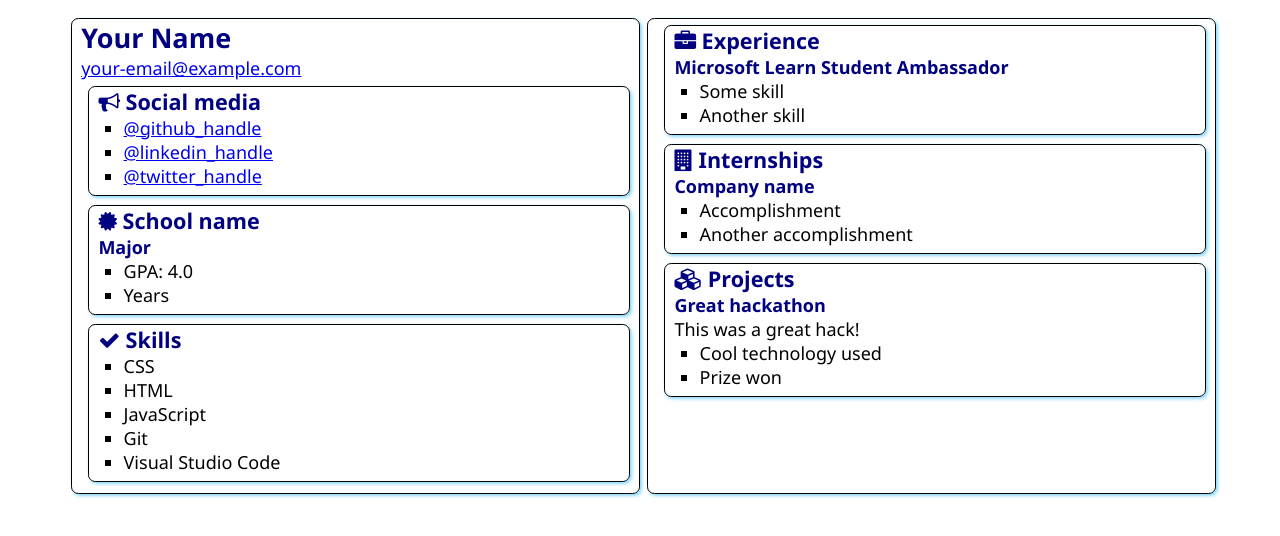
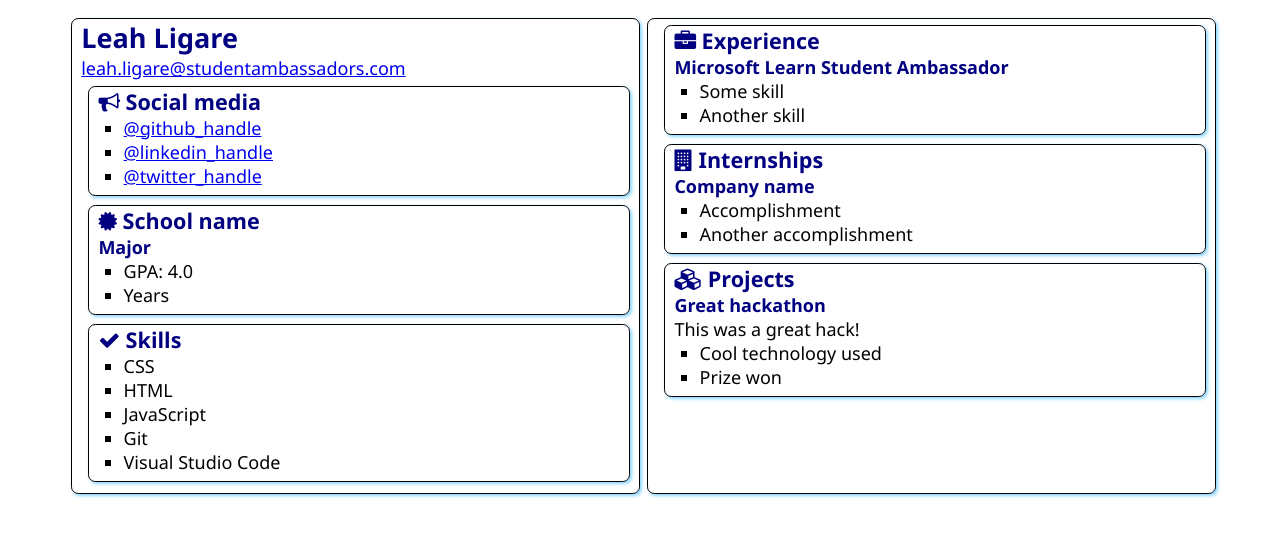
Before and after one commit to LLigare/SATechnicalOnboarding, a plain HTML site: page src/index.html in a window 1280 px wide. Drawn offline with Linux system fonts and the light colour scheme.

Commit message:
Update index.html
name and address change

```diff
--- a/src/index.html
+++ b/src/index.html
@@ -12,8 +12,8 @@
 <body>
     <main>
         <article class="box">
-            <h1>Your Name</h1>
-            <div><a href="mailto:your.email@example.com">your-email@example.com</a></div>
+            <h1>Leah Ligare</h1>
+            <div><a href="mailto:your.email@example.com">leah.ligare@studentambassadors.com</a></div>
 
             <section class="box">
                 <h2>
```
